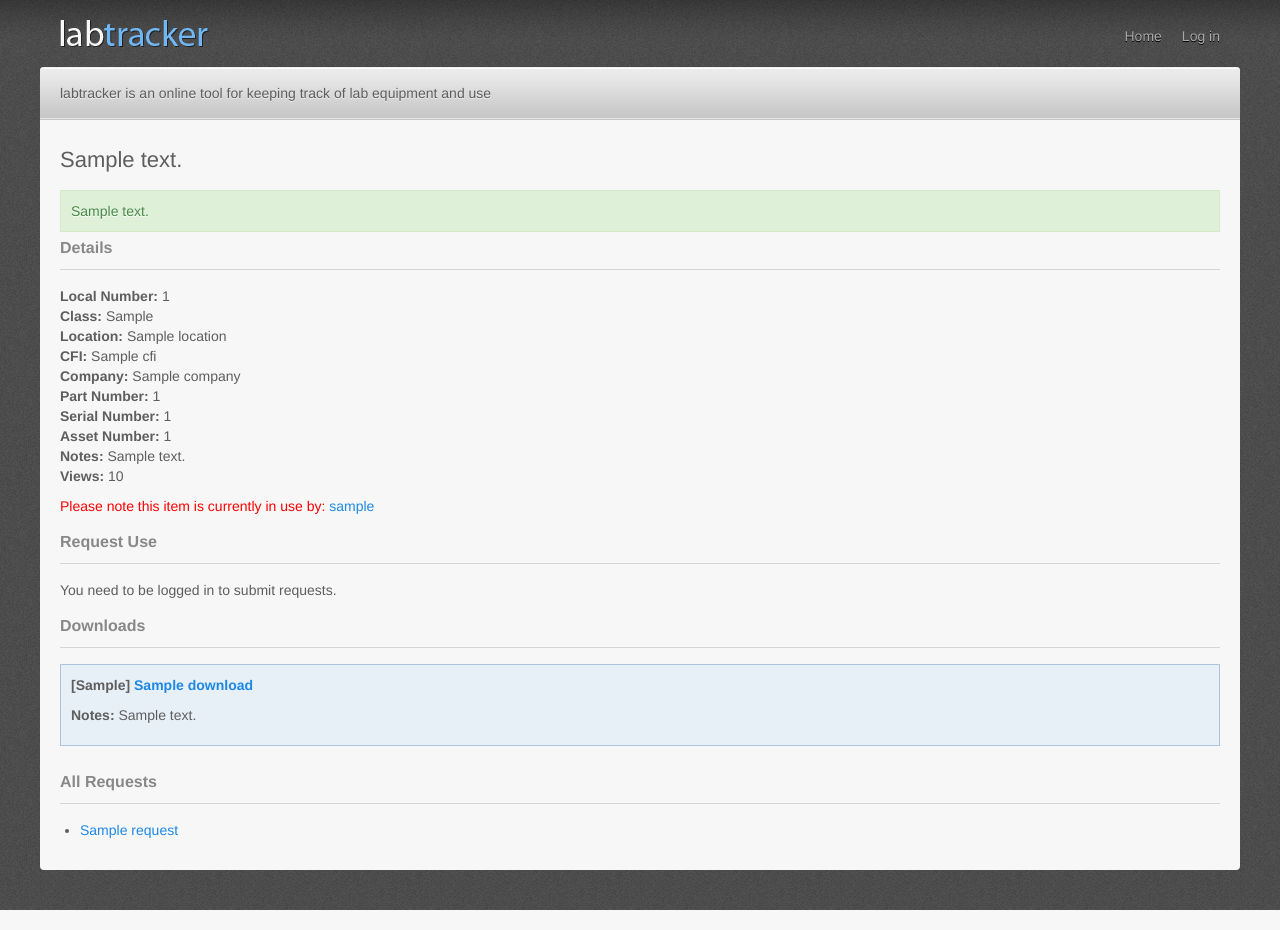
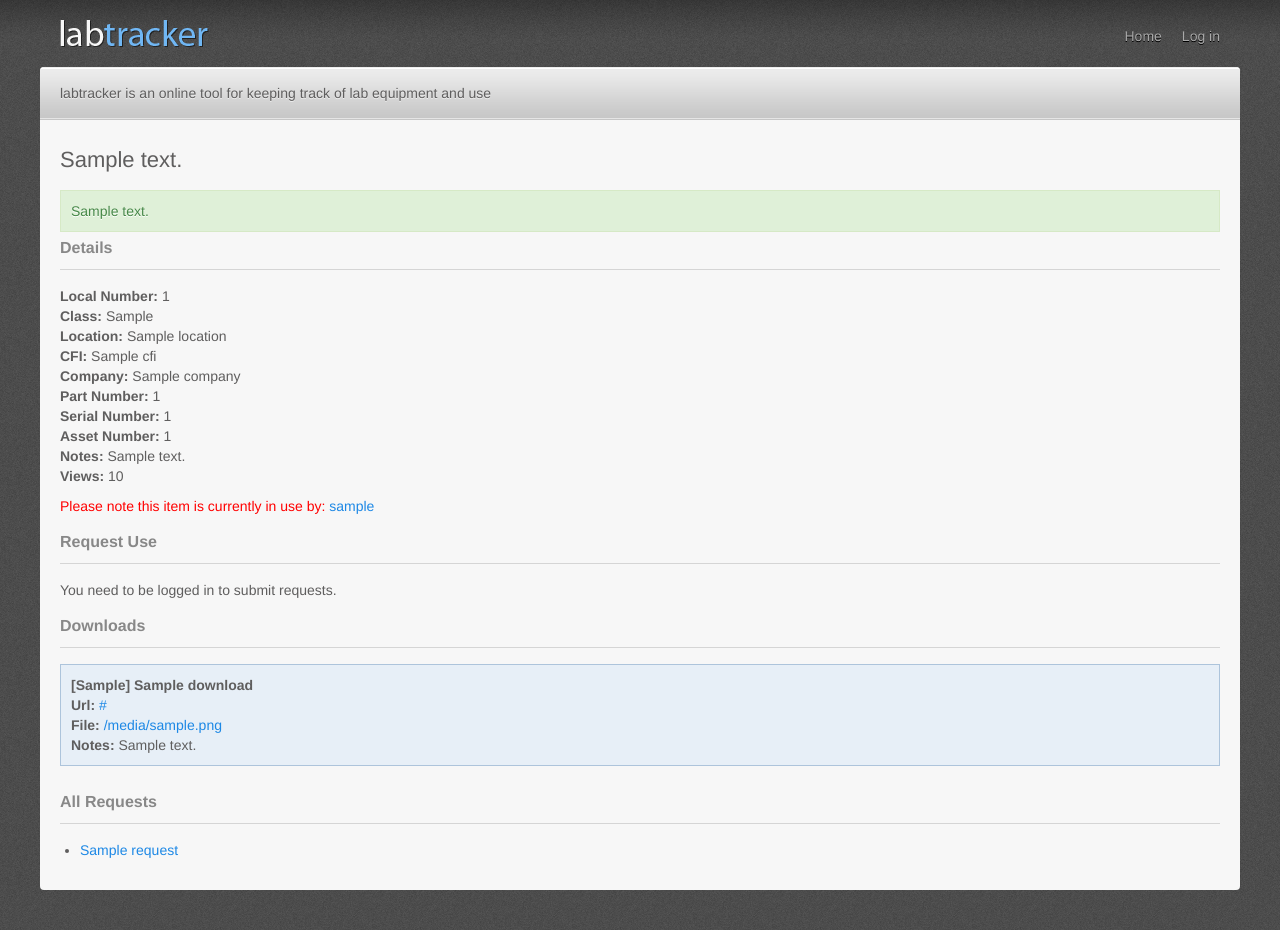
Before and after one commit to danielstjules/labtracker, a Django app: template labtracker/templates/labtracker/item_detail.html in a window 1280 px wide. Run offline with Django 3.2, Linux system fonts and the light colour scheme; the template is opened without the code that fills it: most values are stand-ins (such as "Sample title", 1, 10 or a date in 2020).

Commit message:
Add file upload to downloads

```diff
--- a/labtracker/admin.py
+++ b/labtracker/admin.py
@@ -5,6 +5,11 @@ from labtracker.models import Item, Download, Request
 class DownloadInline(admin.StackedInline):
     model = Download
     extra = 1
+
+
+class DownloadAdmin(admin.ModelAdmin):
+    list_display = ('name', 'item', 'dtype')
+    list_filter = ['dtype']
 
 
 class ItemAdmin(admin.ModelAdmin):
@@ -16,5 +21,6 @@ class RequestAdmin(admin.ModelAdmin):
     list_display = ('item', 'status', 'user', 'date_submitted')
     list_filter = ['date_submitted']
 
+admin.site.register(Download, DownloadAdmin)
 admin.site.register(Item, ItemAdmin)
 admin.site.register(Request, RequestAdmin)
--- a/labtracker/models.py
+++ b/labtracker/models.py
@@ -1,6 +1,7 @@
 from django.db import models
 from django.utils import timezone
 from django.contrib.auth.models import User
+from time import gmtime, strftime
 
 
 class Item(models.Model):
@@ -45,10 +46,14 @@ class Download(models.Model):
     dtype = models.CharField(max_length=15, choices=DTYPE_CHOICES)
     name = models.CharField(max_length=250)
     url = models.URLField(blank=True)
+    dfile = models.FileField(upload_to="download/%Y/%m")
     notes = models.TextField(blank=True)
 
     def __unicode__(self):
         return u"%s" % self.name
+
+    def get_filename(self):
+        return self.dfile.__unicode__().rsplit('/', 1)[-1]
 
 
 class Request(models.Model):
--- a/labtracker/templates/labtracker/item_detail.html
+++ b/labtracker/templates/labtracker/item_detail.html
@@ -66,13 +66,18 @@
 	<h2>Downloads</h2>
 	{% for download in item.download_set.all %}
 		<div class="download">
-			<p>
-				<strong>
-					[{{ download.get_dtype_display }}]
-					<a href="{{ download.url }}">{{ download.name }}</a>
-				</strong>
-			</p>
-			<p><strong>Notes: </strong>{{ download.notes }}</p>
+			<strong>
+				[{{ download.get_dtype_display }}] {{ download.name }}
+			</strong><br />
+			{% if download.url %}
+				<strong>Url: </strong>
+				<a href="{{ download.url }}">{{ download.url }}</a><br />
+			{% endif %}
+			{% if download.dfile %}
+				<strong>File: </strong>
+				<a href="/media/{{ download.dfile }}">{{ download.get_filename }}</a><br />
+			{% endif %}
+			<strong>Notes: </strong>{{ download.notes }}
 		</div>
 	{% endfor %}
 
--- a/website/settings.example.py
+++ b/website/settings.example.py
@@ -49,12 +49,12 @@ USE_TZ = True
 
 # Absolute filesystem path to the directory that will hold user-uploaded files.
 # Example: "/home/media/media.lawrence.com/media/"
-MEDIA_ROOT = ''
+MEDIA_ROOT = '/www/labtracker/media/'
 
 # URL that handles the media served from MEDIA_ROOT. Make sure to use a
 # trailing slash.
 # Examples: "http://media.lawrence.com/media/", "http://example.com/media/"
-MEDIA_URL = ''
+MEDIA_URL = '/media/'
 
 # Absolute path to the directory static files should be collected to.
 # Don't put anything in this directory yourself; store your static files
--- a/website/urls.py
+++ b/website/urls.py
@@ -1,4 +1,6 @@
 from django.conf.urls import patterns, include, url
+from django.conf import settings
+from django.conf.urls.static import static
 
 from django.contrib import admin
 admin.autodiscover()
@@ -7,4 +9,4 @@ urlpatterns = patterns(
     '',
     url(r'^', include('labtracker.urls')),
     url(r'^admin/', include(admin.site.urls)),
-)
+) + static(settings.MEDIA_URL, document_root=settings.MEDIA_ROOT)
```
Also changed, not shown: 1 other file.
